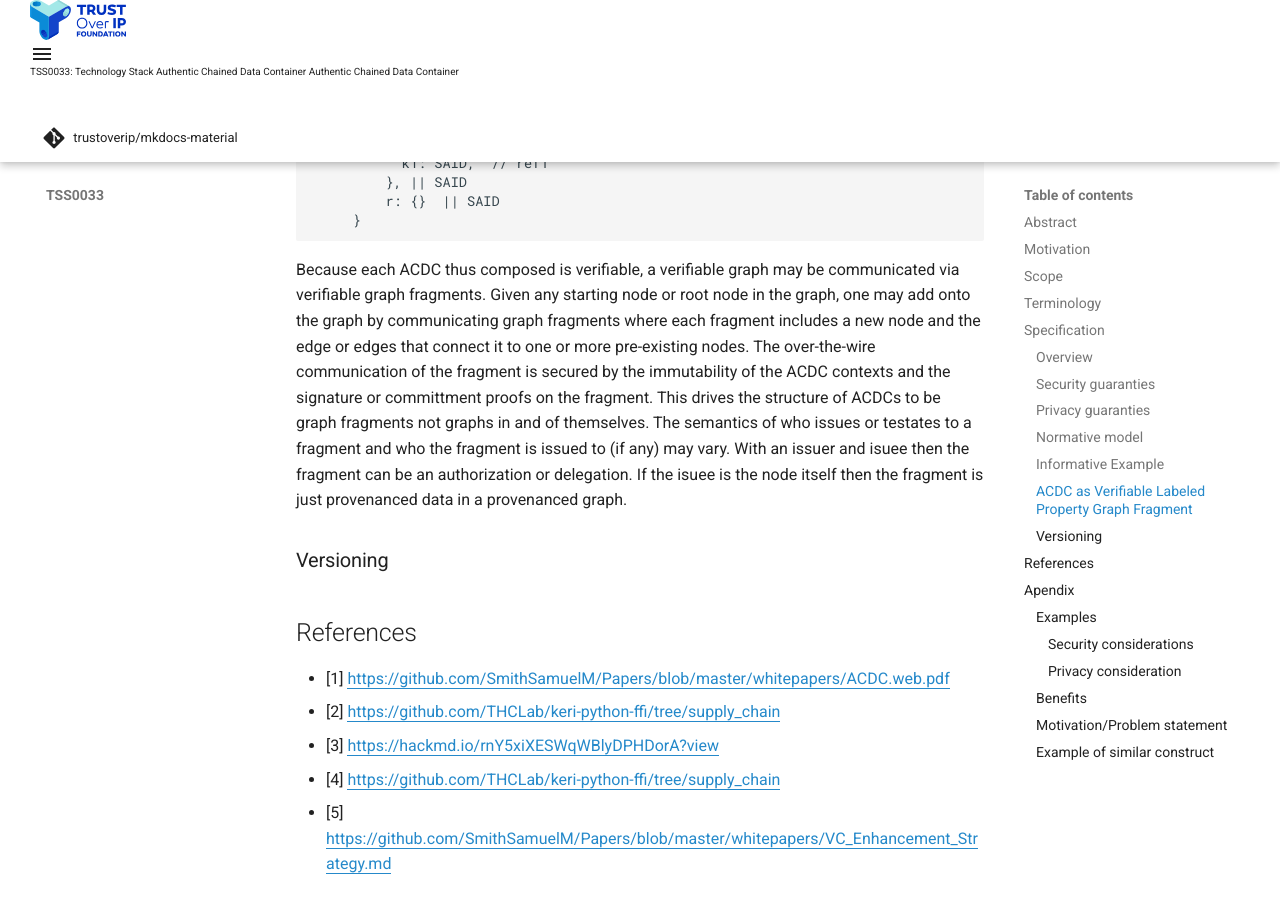
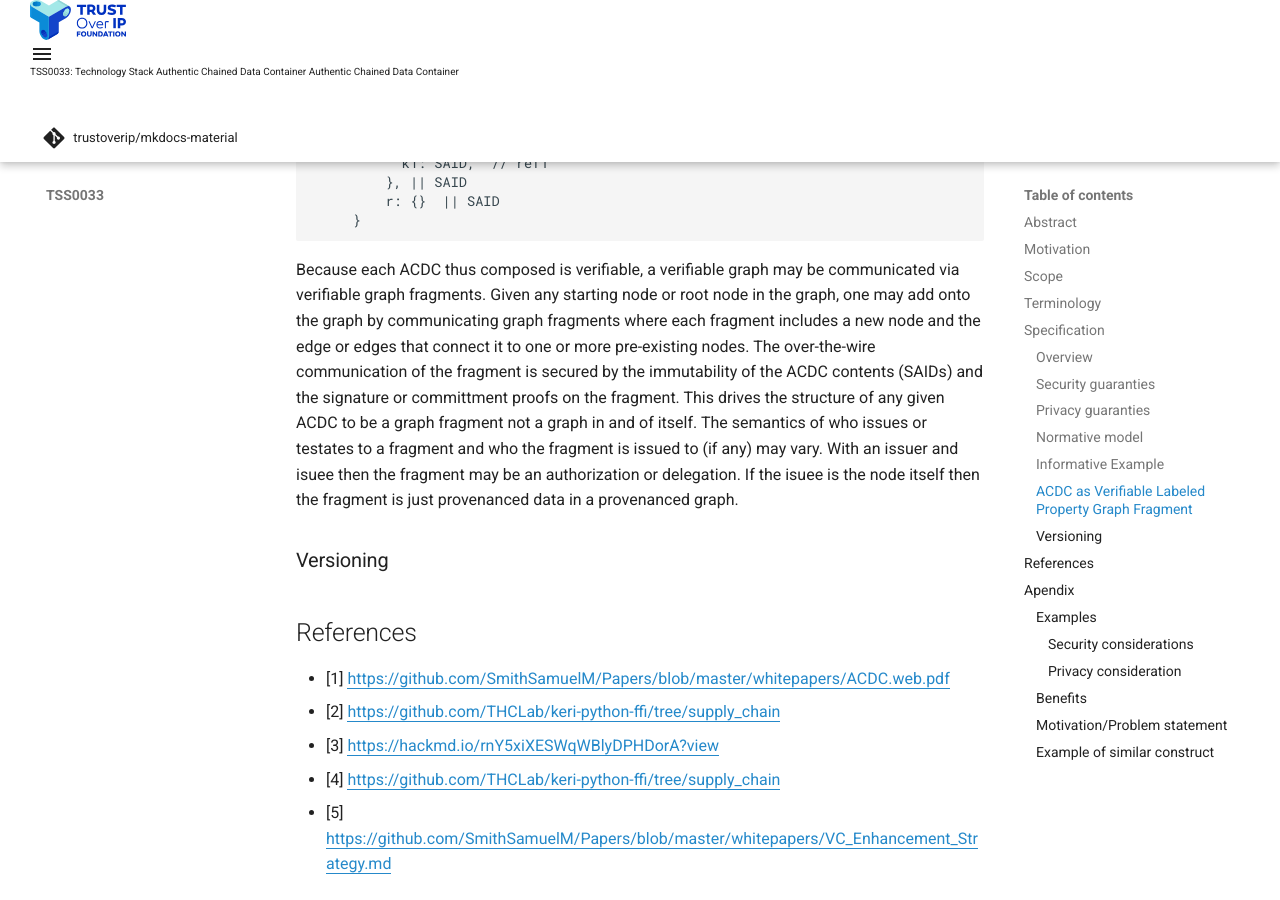
Before and after one commit to trustoverip/TSS0033-technology-stack-acdc, an MkDocs documentation site: the page built from docs/index.md, in a window 1280 px wide and 900 px high, scrolled down 3492 px. Built offline with MkDocs 1.6.1 and Material for MkDocs 9.7.7, drawn with Linux system fonts in a browser that asks for light colours; comment, search, counter and statistics services are not loaded.

Commit message:
Update index.md

````diff
--- a/docs/index.md
+++ b/docs/index.md
@@ -104,7 +104,7 @@ The structure of an ACDC may be modeled as a fragment of a Labeled Property Grap
 
 ```
 
-Because each ACDC thus composed is verifiable, a verifiable graph may be communicated via verifiable graph fragments. Given any starting node or root node in the graph, one may add onto the graph by communicating graph fragments where each fragment includes a new node and the edge or edges that connect it to one or more pre-existing nodes.  The over-the-wire communication of the fragment is secured by the immutability of the ACDC contexts and the signature or committment proofs on the fragment.  This drives the structure of ACDCs to be graph fragments not graphs in and of themselves.  The semantics of who issues or testates to a fragment and who the fragment is issued to (if any) may vary. With an issuer and isuee then the fragment can be an authorization or delegation. If the isuee is the node itself then the fragment is just provenanced data in a provenanced graph.
+Because each ACDC thus composed is verifiable, a verifiable graph may be communicated via verifiable graph fragments. Given any starting node or root node in the graph, one may add onto the graph by communicating graph fragments where each fragment includes a new node and the edge or edges that connect it to one or more pre-existing nodes.  The over-the-wire communication of the fragment is secured by the immutability of the ACDC contents (SAIDs) and the signature or committment proofs on the fragment.  This drives the structure of any given ACDC to be a graph fragment not a graph in and of itself.  The semantics of who issues or testates to a fragment and who the fragment is issued to (if any) may vary. With an issuer and isuee then the fragment may be an authorization or delegation. If the isuee is the node itself then the fragment is just provenanced data in a provenanced graph.
 
 ### Versioning
 
````
